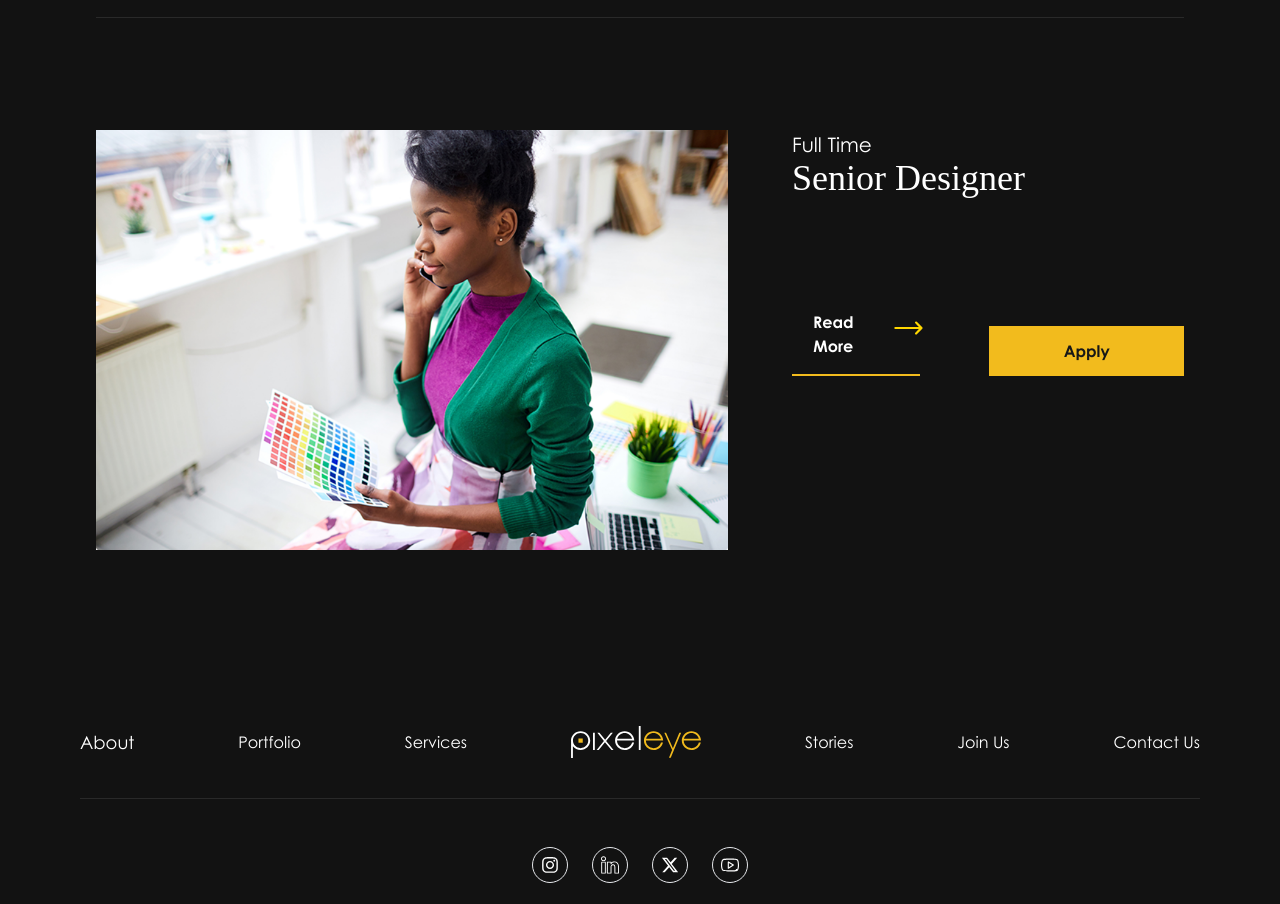
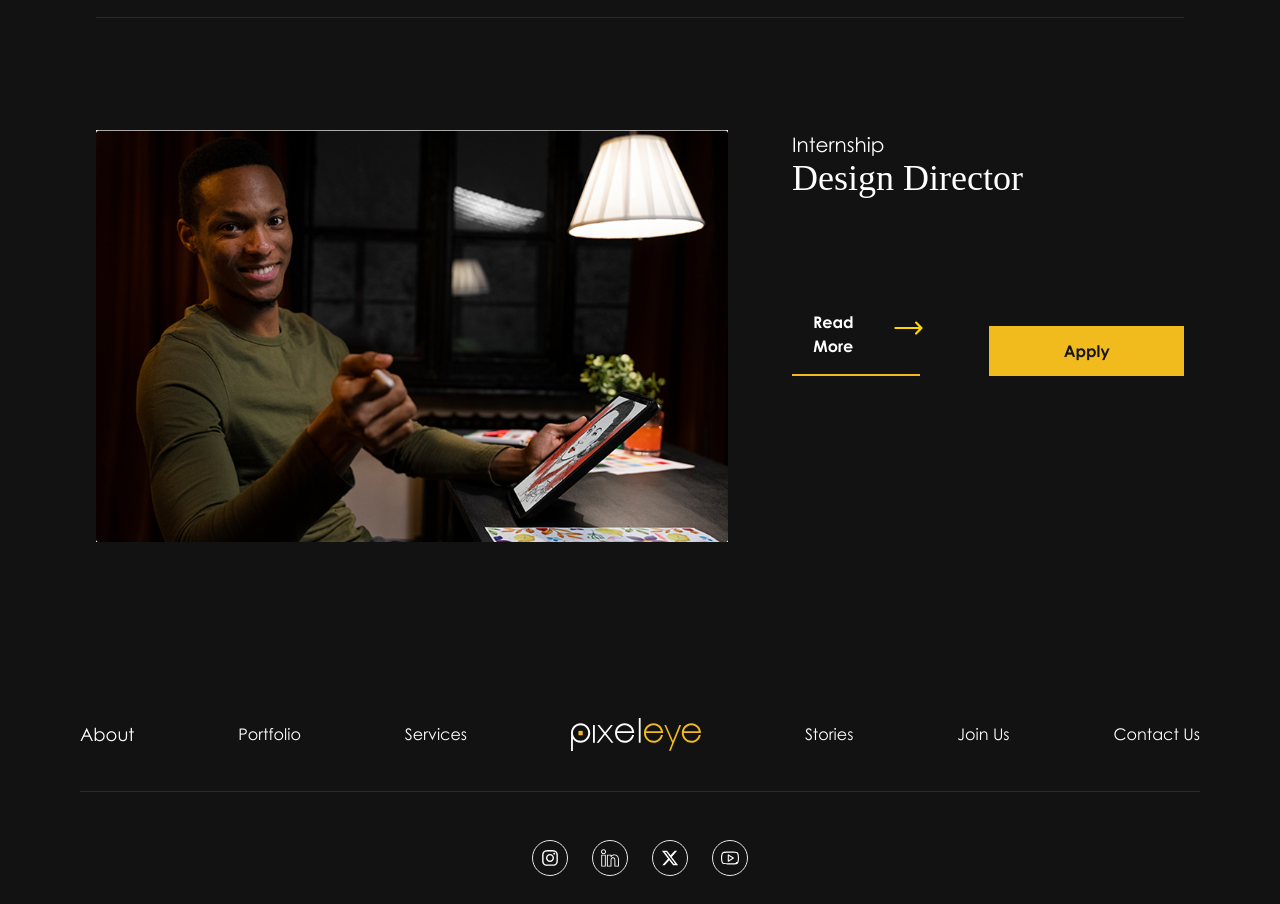
Before and after one commit to belladev250/Pixeleye-web, a Next.js app: page /joinus in a window 1280 px wide. Shown: the part 1180-2084 px from the top of the page. Built offline with nearby package versions, Linux system fonts and the light colour scheme; a web font is replaced by a local one.

Commit message:
few changes

```diff
--- a/src/app/joinus/page.tsx
+++ b/src/app/joinus/page.tsx
@@ -58,13 +58,13 @@ const join = () => {
 
         <div className="flex flex-col md:flex-row px-6 w-full lg:p-24 space-y-8 md:space-y-0 md:space-x-8 lg:space-x-16">
           <div className="flex justify-center md:justify-start">
-            <Image src="/assets/girl.jpg" alt="eye" width={300} height={300} className=' h-auto w-full object-cover flex-shrink-0' />
+            <Image src="/assets/boy.jpg" alt="eye" width={300} height={300} className=' h-auto w-full object-cover flex-shrink-0' />
           </div>
 
           <div className="space-y-16 md:space-y-28 md:text-left">
             <div>
-              <p className="font-Gothic text-base md:text-lg lg:text-xl">Full Time</p>
-              <p className="font-Caslon text-xl md:text-3xl lg:text-4xl">Senior Designer</p>
+              <p className="font-Gothic text-base md:text-lg lg:text-xl">Internship</p>
+              <p className="font-Caslon text-xl md:text-3xl lg:text-4xl">Design Director</p>
             </div>
 
             <div className="space-y-4 md:space-x-16 flex flex-col md:flex-row  md:items-start">
```
Also changed, not shown: public/assets/boy.jpg (added).
